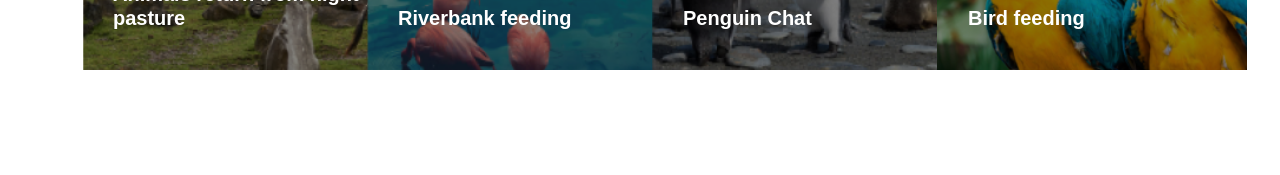
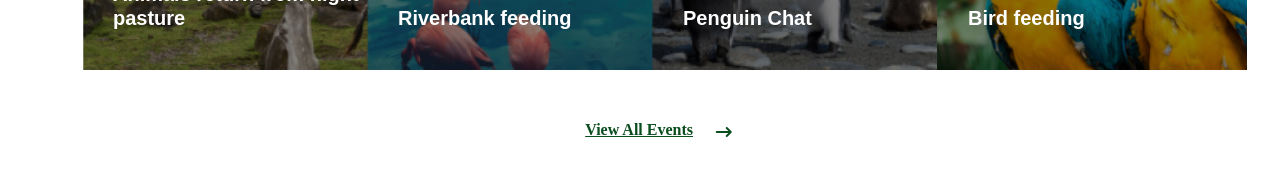
Before and after one commit to DEBAMRITA11/Pranikul, a React (Create React App) app: page / in a window 1280 px wide. Shown: the part 3533-3708 px from the top of the page. Built offline with nearby package versions, Linux system fonts and the light colour scheme.

Commit message:
upcoming-com

```diff
--- a/src/components/Upcoming/Upcoming.css
+++ b/src/components/Upcoming/Upcoming.css
@@ -74,12 +74,10 @@
     background-image: url(../../images/up-4.png)
 }
 .upcoming-button {
-    margin-left: 60%;
-    margin-top: 40px;
+    margin-left: 44%;
 }
-.upcoming-button button {
+.upcoming-button a {
     color:  #0A4D1E;
-    background-color: #fff;
     text-align: right;
     font-family: 'Lora', serif;
     font-size: 16px;
@@ -88,10 +86,9 @@
     line-height: 23px;
     text-decoration-line: underline;
     text-transform: capitalize;
-    border:none;
+    width: 120px;
 }
-.upcoming-button a {
-    color:  #0A4D1E;
-    width: 24px;
-    padding-top: 6px;
+.upcoming-icon {
+    padding-right: 13%;
+    padding-top: 3px;
 }
--- a/src/components/Upcoming/upcoming.js
+++ b/src/components/Upcoming/upcoming.js
@@ -10,30 +10,34 @@ const upcoming = () => {
                 <h2>Upcoming events</h2>
           </div>
           <Row>
-            <Col lg={3} className='' >
+            <Col lg={3} md={6} sm={12} >
             <div className='event-1 event-box'>
                  <h4 className='pt-2'>20 <br/>Feb</h4>
                  <h5>Animals return from night pasture</h5>
                 </div>
             </Col>
-            <Col lg={3} >
+            <Col lg={3} md={6} sm={12}>
             <div className='event-2 event-box'>
                  <h4 className='pt-2'>10 <br/> May</h4>
                  <h5 className='pt-4'>Riverbank feeding</h5>
                 </div>
             </Col>
-            <Col lg={3} >
+            <Col lg={3} md={6} sm={12}>
             <div className='event-3 event-box'>
                  <h4 className='pt-2'>10 <br/> May</h4>
                  <h5 className='pt-4'>Penguin Chat</h5>
                 </div>
             </Col>
-            <Col lg={3} >
+            <Col lg={3} md={6} sm={12}>
             <div className='event-4 event-box'>
                  <h4 className='pt-2'>10 <br/> May</h4>
                  <h5 className='pt-4'>Bird feeding</h5>
                 </div></Col>
           </Row>
+          <div className='upcoming-button d-flex pt-5'>
+                        <a href='#' className=''>View all events</a>
+                        <a href='#' className='upcoming-icon'><i class="fa-solid fa-arrow-right-long"></i></a>
+                    </div>
         </Container>
 
       </section>
```
